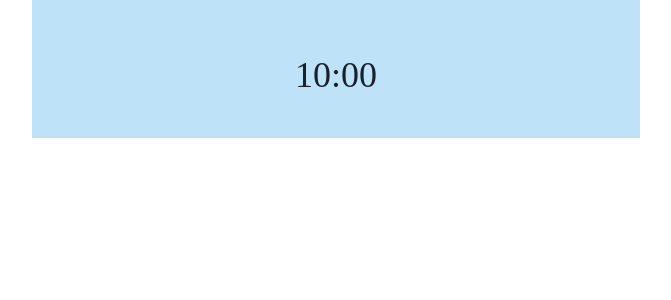
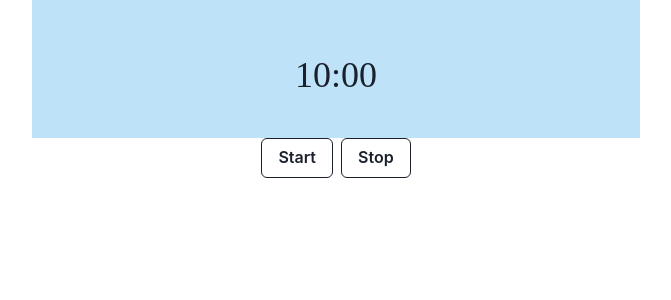
Before and after one commit to ltoppyl/timer-app, a React (Create React App) app: page / in a window 1280 px wide. Shown: the top 300 px of the page, without its empty margins (304-975 px from the left). Built offline with nearby package versions, Linux system fonts and the light colour scheme.

Commit message:
feat: Start と　Stop のボタンの配置

```diff
--- a/src/App.tsx
+++ b/src/App.tsx
@@ -1,12 +1,15 @@
-import { Container } from "@chakra-ui/react";
+import { Container, HStack } from "@chakra-ui/react";
 import React from "react";
 
 import Time from "./components/Time";
-
+import StartStopButton from "./components/StartStopButton";
 function App() {
   return (
     <Container maxW="container.sm">
       <Time />
+      <HStack justifyContent={"center"}>
+        <StartStopButton />
+      </HStack>
     </Container>
   );
 }
--- /dev/null
+++ b/src/components/StartStopButton.tsx
@@ -0,0 +1,17 @@
+import React from "react";
+import { Button } from "@chakra-ui/react";
+
+const StartButton = () => {
+  return (
+    <>
+      <Button colorScheme="black" variant="outline">
+        Start
+      </Button>
+      <Button colorScheme="black" variant="outline">
+        Stop
+      </Button>
+    </>
+  );
+};
+
+export default StartButton;
```
